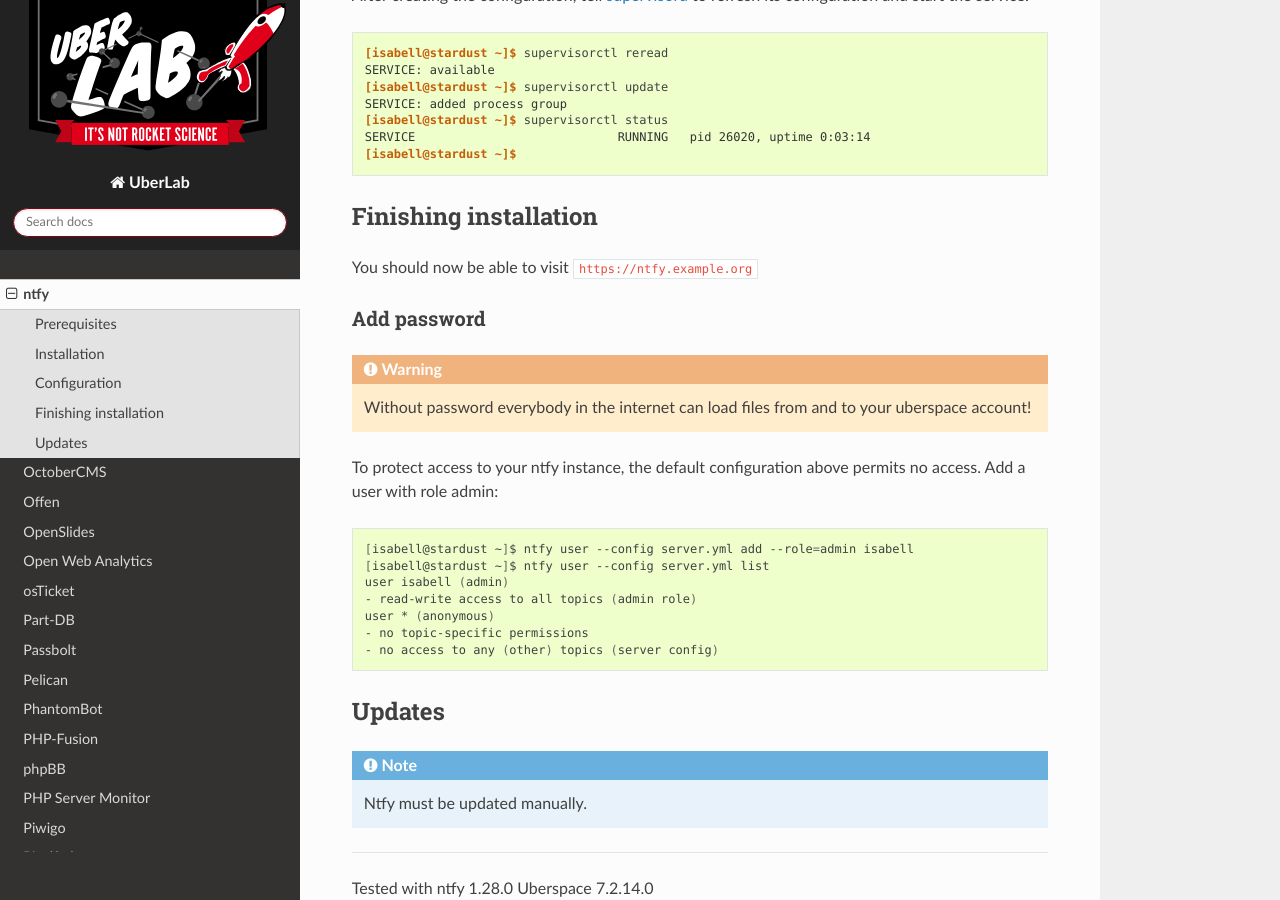
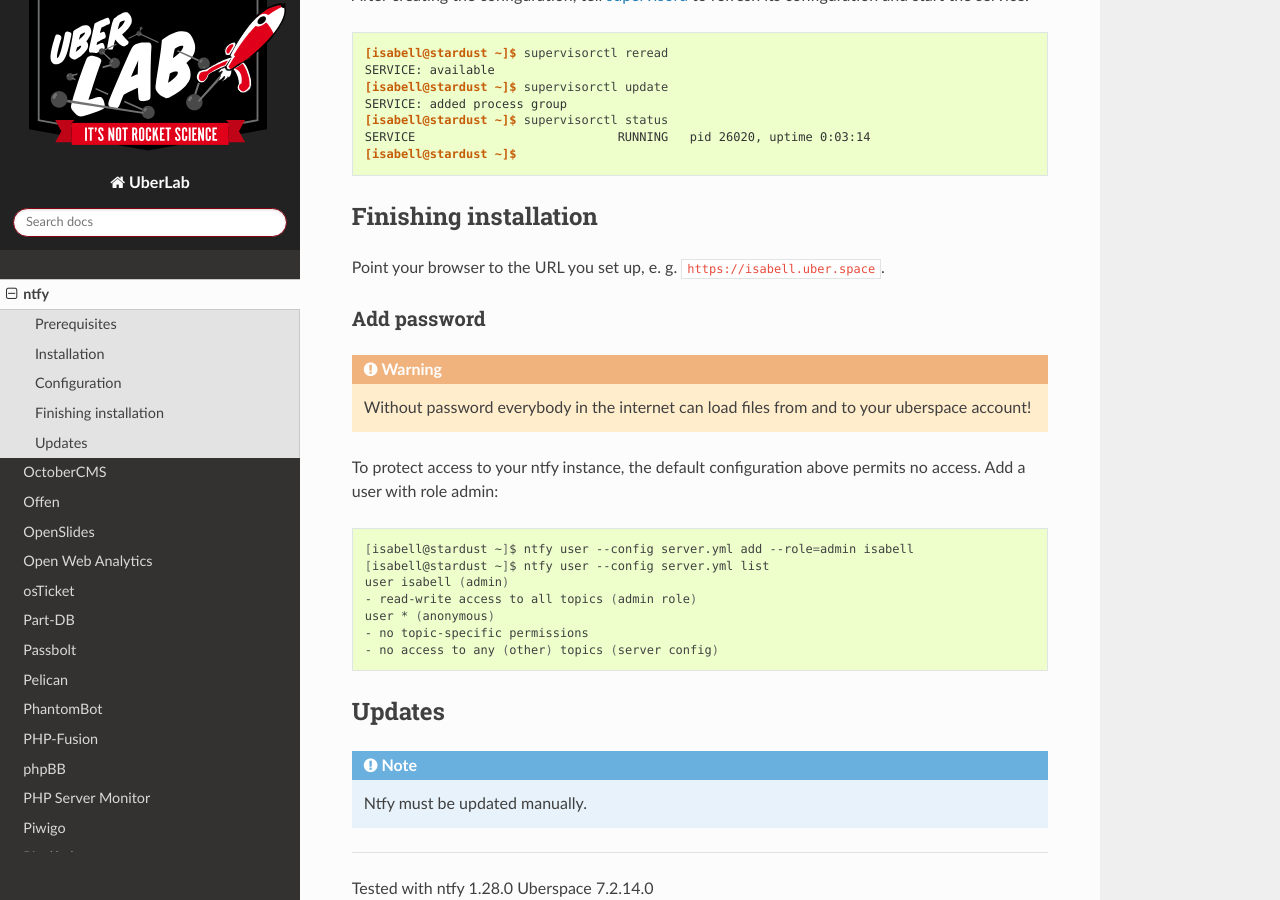
Before and after one commit to Uberspace/lab, a Sphinx documentation site: the page built from source/guide_ntfy.rst, in a window 1280 px wide and 900 px high, scrolled down 2656 px. Built offline with Sphinx 7.4.7 and the Read the Docs theme 2.0.0, drawn with Linux system fonts in a browser that asks for light colours.

Commit message:
Update guide_ntfy.rst

```diff
--- a/source/guide_ntfy.rst
+++ b/source/guide_ntfy.rst
@@ -101,7 +101,7 @@ To start ntfy automatically and run it in the background, create ``~/etc/service
 Finishing installation
 ======================
 
-You should now be able to visit ``https://ntfy.example.org``
+Point your browser to the URL you set up, e. g. ``https://isabell.uber.space``.
 
 Add password
 ------------
```
